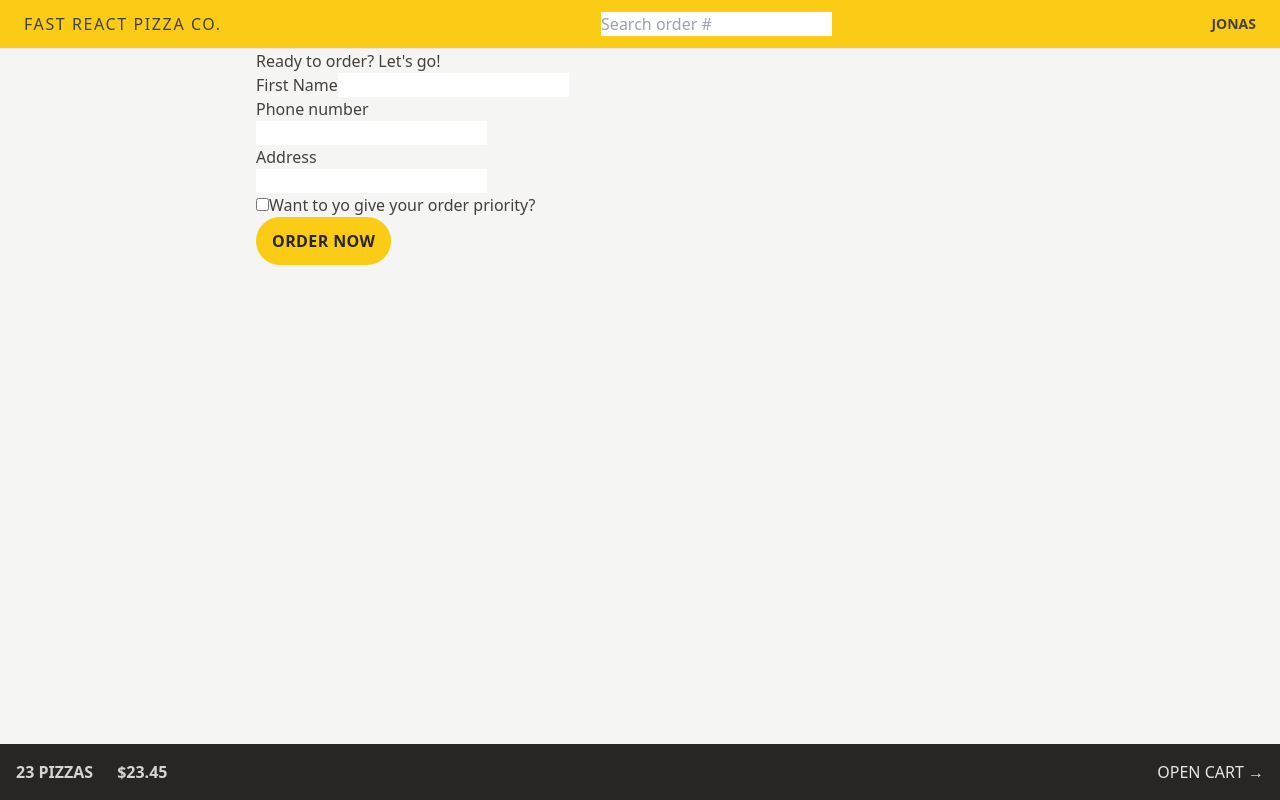
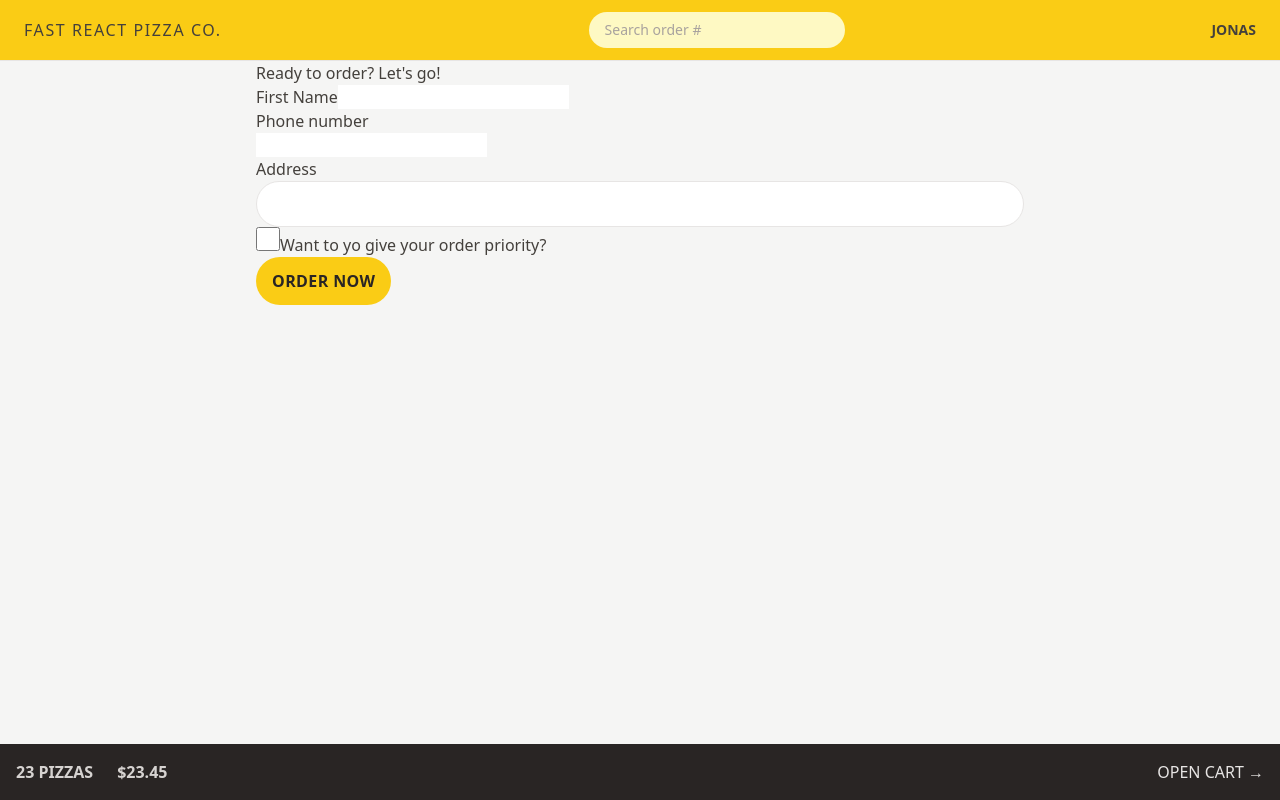
Before and after one commit to dgarcia1724/Fast-React-Pizza, a React (Vite) app: page /order/new in a window 1280 px wide. Built offline with nearby package versions, Linux system fonts and the light colour scheme.

Commit message:
304. Reusing Styles With @apply

```diff
--- a/src/features/order/CreateOrder.jsx
+++ b/src/features/order/CreateOrder.jsx
@@ -65,12 +65,20 @@
         <div>
           <label>Address</label>
           <div>
-            <input type="text" name="address" required />
+            <input
+              className="w-full rounded-full border border-stone-200 px-4 py-2 text-sm transition-all duration-300
+              placeholder:text-stone-400 focus:outline-none focus:ring focus:ring-yellow-400 md:px-6 md:py-3"
+              type="text"
+              name="address"
+              required
+            />
           </div>
         </div>
 
         <div>
           <input
+            className="h-6 w-6 accent-yellow-400
+            focus:outline-none focus:ring focus:ring-yellow-400 focus:ring-offset-2"
             type="checkbox"
             name="priority"
             id="priority"
--- a/src/features/order/SearchOrder.jsx
+++ b/src/features/order/SearchOrder.jsx
@@ -1,15 +1,15 @@
-import { useState } from "react";
-import { useNavigate } from "react-router-dom";
+import { useState } from 'react';
+import { useNavigate } from 'react-router-dom';
 
 function SearchOrder() {
-  const [query, setQuery] = useState("");
+  const [query, setQuery] = useState('');
   const navigate = useNavigate();
 
   function handleSubmit(e) {
     e.preventDefault();
     if (!query) return;
     navigate(`/order/${query}`);
-    setQuery("");
+    setQuery('');
   }
 
   return (
@@ -18,6 +18,8 @@
         placeholder="Search order #"
         value={query}
         onChange={(e) => setQuery(e.target.value)}
+        className="w-28 rounded-full bg-yellow-100 px-4 py-2 text-sm transition-all duration-300 placeholder:text-stone-400 focus:outline-none focus:ring
+        focus:ring-yellow-500 focus:ring-opacity-50 sm:w-64 sm:focus:w-72"
       />
     </form>
   );
```
